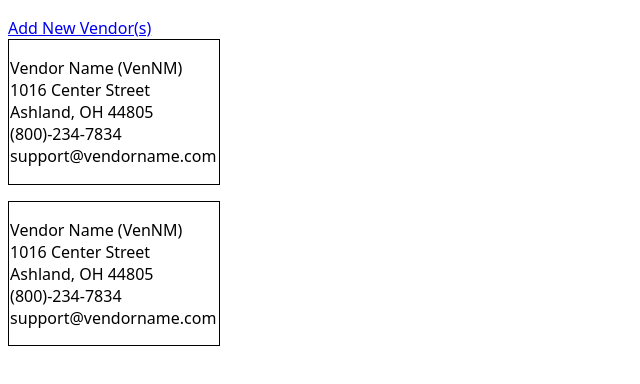
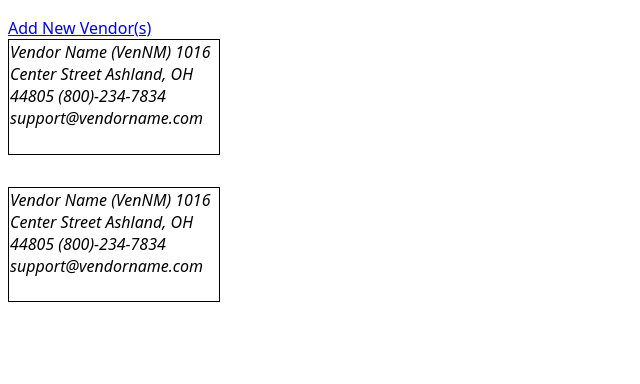
Before and after one commit to lschild222/html-playground, a plain HTML site: page vendors.html in a window 1280 px wide. Shown: the part 212-596 px from the top of the page, without its empty margins (0-640 px from the left). Drawn offline with Linux system fonts and the light colour scheme.

Commit message:
second commit

```diff
--- a/vendors.html
+++ b/vendors.html
@@ -17,7 +17,8 @@
         padding: 0.05rem;
         margin: 0.02rem;
         width: 13rem;
-        margin-bottom: 1rem;
+        height: 7rem;
+        margin-bottom: 2rem;
       }
     </style>
   </head>
@@ -49,10 +50,10 @@
         <a href="Create a Vendor">Add New Vendor(s)</a>
       </div>
       <div id="frame">
-        <p>Vendor Name (VenNM) 1016 Center Street Ashland, OH 44805 (800)-234-7834 support@vendorname.com</p>
+        <address>Vendor Name (VenNM) 1016 Center Street Ashland, OH 44805 (800)-234-7834 support@vendorname.com</address>
       </div>
       <div id="frame">
-        <p>Vendor Name (VenNM) 1016 Center Street Ashland, OH 44805 (800)-234-7834 support@vendorname.com</p>
+        <address>Vendor Name (VenNM) 1016 Center Street Ashland, OH 44805 (800)-234-7834 support@vendorname.com</address>
       </div>
     </main>
   </body>
```
